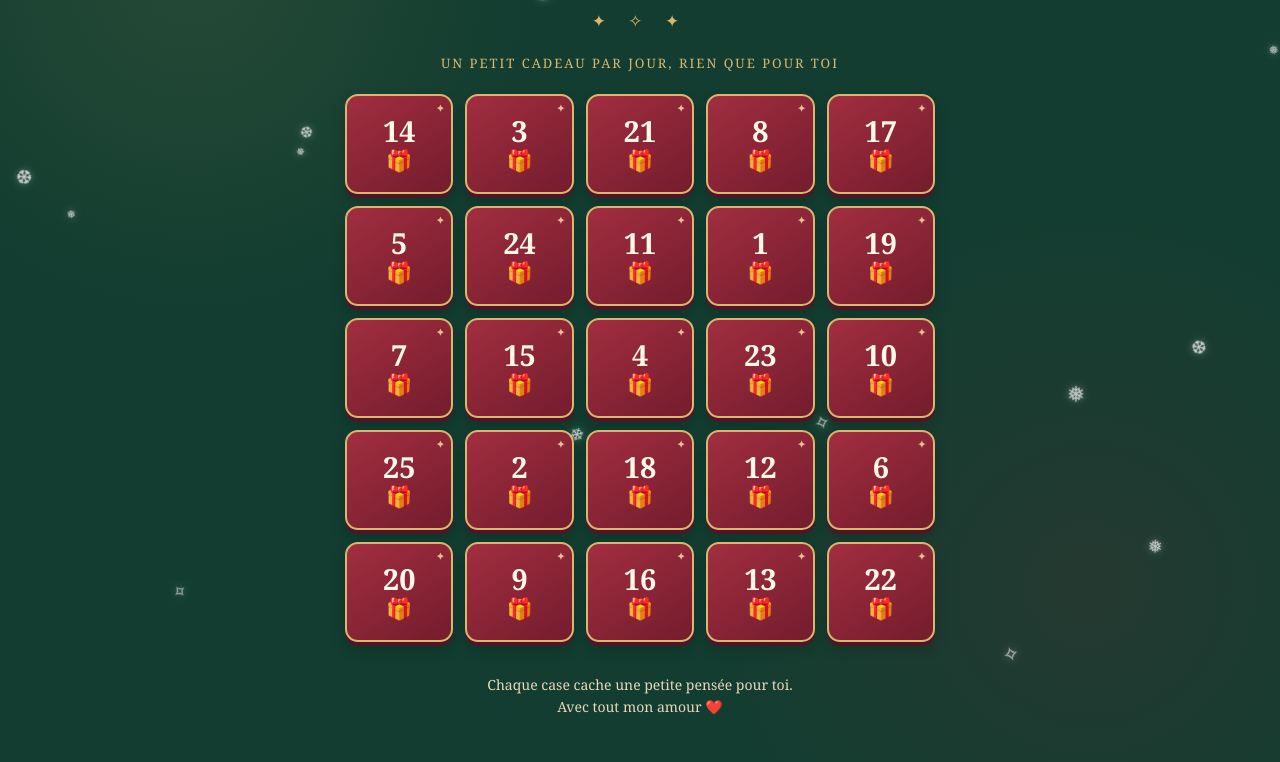
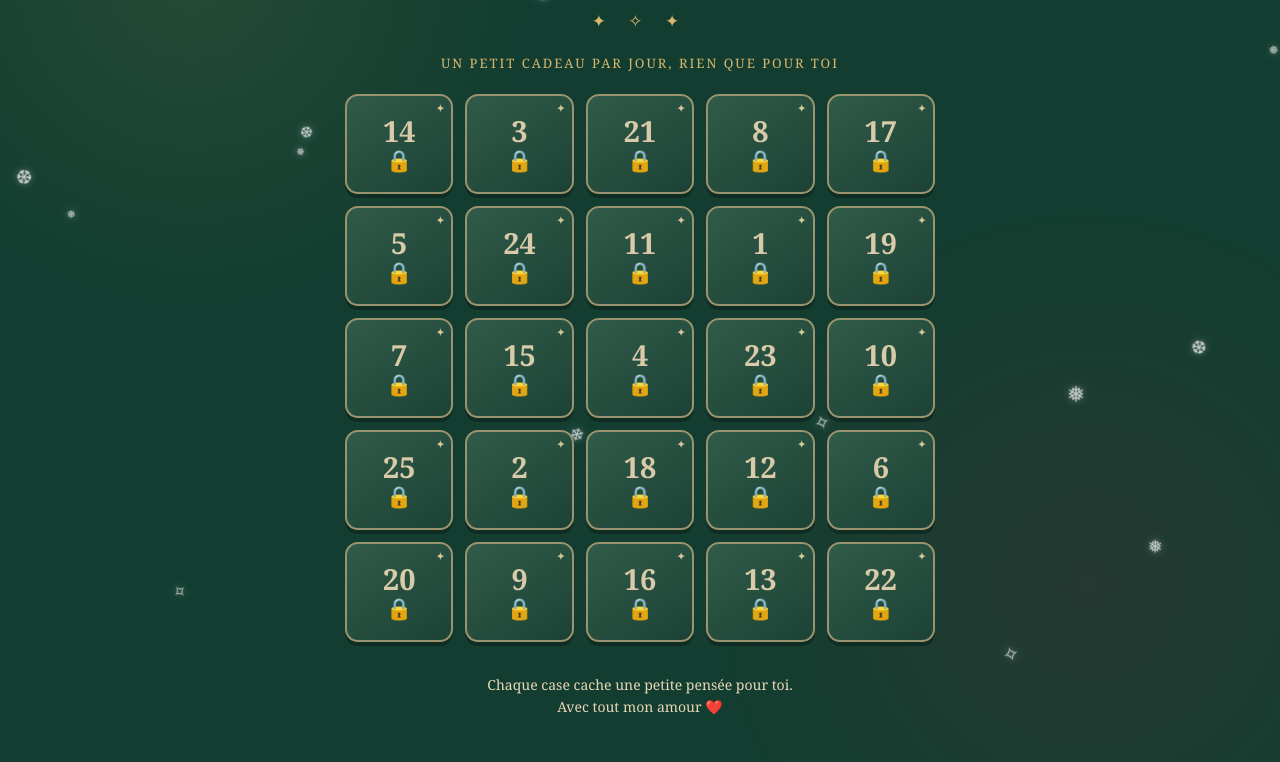
Before and after one commit to lionelheumel-del/notre-avent, a plain HTML site: page index.html in a window 1280 px wide. Shown: the part 168-930 px from the top of the page. Drawn offline with Linux system fonts and the light colour scheme.

Commit message:
Update index.html

```diff
--- a/index.html
+++ b/index.html
@@ -682,7 +682,7 @@ function getParisDate() {
 
 function availableDay(day) {
 
-  if (TEST_MODE) return true;
+  if (TEST_MODE) return false;
 
   const today = getParisDate();
 
```
